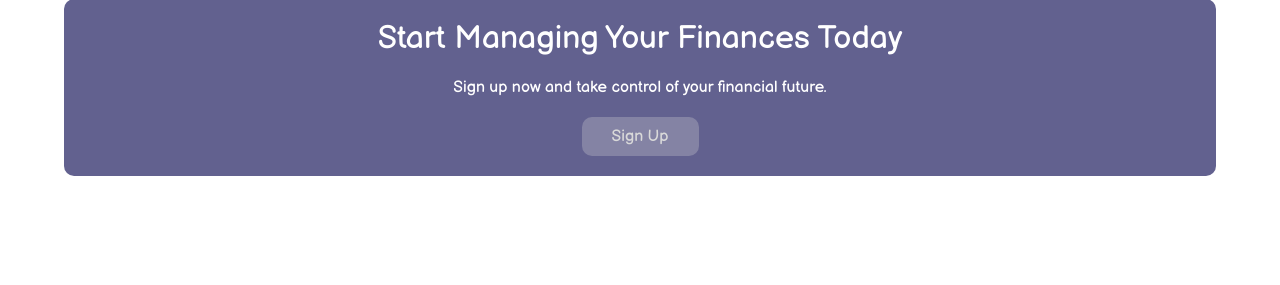
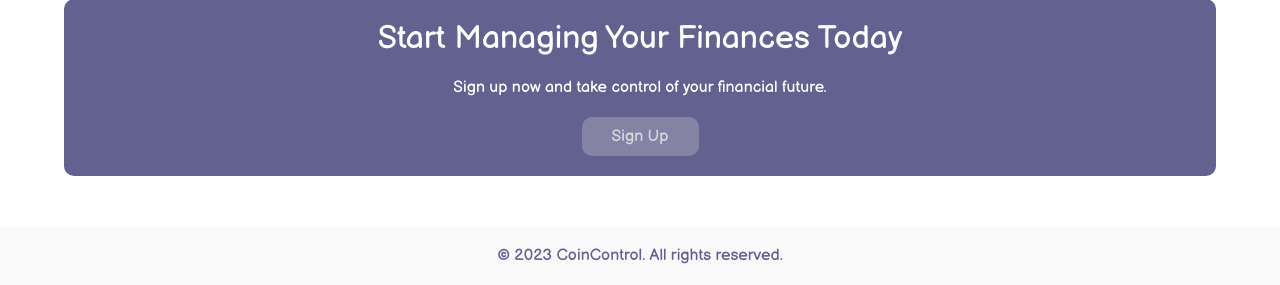
Before and after one commit to whalay/CoinControl, a Flask app: page / in a window 1280 px wide. Shown: the part 1967-2252 px from the top of the page. Before the commit the page ends 2143 px from the top, so only its background shows below. Run offline with Flask 3, Linux system fonts and the light colour scheme.

Commit message:
updated project landing page

```diff
--- a/coincontrol/static/css/style.css
+++ b/coincontrol/static/css/style.css
@@ -336,3 +336,22 @@ section{
     background-color: var(--button-color);
     color: var(--bg-color);
 }
+
+/* cta section end */
+
+/* footer start */
+footer{
+    width: 100%;
+    background-color: #f9f9f9;
+}
+
+footer .container{
+    display: flex;
+    align-items: center;
+    justify-content: center;
+    padding: 20px;
+}
+
+footer .container p{
+    color: var(--s-bold-color);
+}
--- a/coincontrol/templates/home.html
+++ b/coincontrol/templates/home.html
@@ -86,6 +86,14 @@
     </section>
     <!-- cta section end  -->
 
+    <!-- footer start -->
+    <footer>
+        <div class="container">
+            <p>&copy; 2023 CoinControl. All rights reserved.</p>
+        </div>
+    </footer>
+    <!-- footer end -->
+
 
 
 
```
